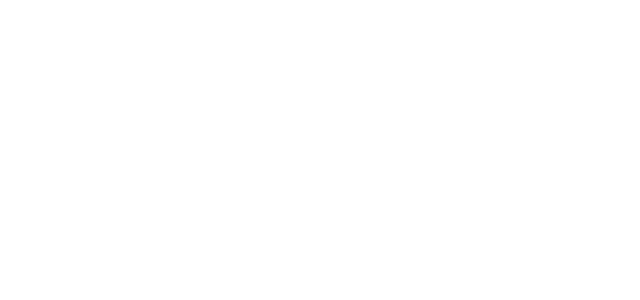
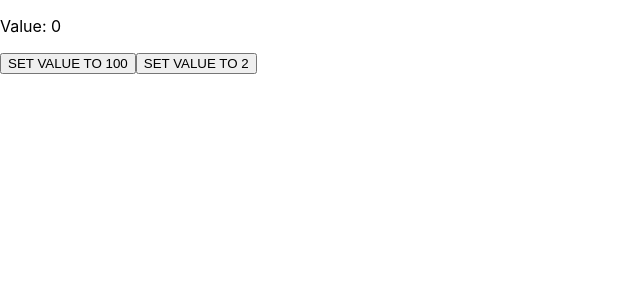
Before and after one commit to tjcchen/typescript-sharing, a React (Create React App) app in the folder src/reactapp/: page / in a window 1280 px wide. Shown: the top 300 px of the page, without its empty margins (0-640 px from the left). Built offline with nearby package versions, Linux system fonts and the light colour scheme.

Commit message:
feat: use ts context api

```diff
--- /dev/null
+++ b/src/reactapp/src/App3.tsx
@@ -0,0 +1,20 @@
+import { useContext } from 'react';
+import { InputValueContext } from './context/InputValueContext';
+
+function App3() {
+    const { state, dispatch } = useContext(InputValueContext);
+
+    return (
+        <>
+            <p>Value: { state.inputValue }</p>
+            <button onClick={() => dispatch({ type: 'SET_INPUT_VALUE_TO_100' })}>
+                SET VALUE TO 100
+            </button>
+            <button onClick={() => dispatch({ type: 'SET_INPUT_VALUE', payload: 2 })}>
+                SET VALUE TO 2
+            </button>
+        </>
+    );
+}
+
+export default App3;
--- a/src/reactapp/src/context/InputValueContext.ts
+++ /dev/null
@@ -1,29 +0,0 @@
-/**
- * TypeScript Context API
- * - Make a code snippet so you can reuse the code easily
- *
- * TypeScript Context API
- * - Create AppState and Action type
- * - Create type for the ProviderProps
- * - Add AppState and Action types to the reducer
- * - Optional: remove action destructuring
- * - Set AppState and Action types to createContext
- * - Assign Provider Props to Provider
- */
-
-import { createContext, useReducer } from "react";
-
-const initialState = {
-    inputValue: 0
-};
-
-const reducer = (state, action) => {
-
-
-};
-
-function InputValueProvider() {
-
-}
-
-export { InputValueProvider };
--- /dev/null
+++ b/src/reactapp/src/context/InputValueContext.tsx
@@ -0,0 +1,61 @@
+/**
+ * TypeScript Context API
+ * - Make a code snippet so you can reuse the code easily
+ *
+ * TypeScript Context API
+ * - Create AppState and Action type
+ * - Create type for the ProviderProps
+ * - Add AppState and Action types to the reducer
+ * - Optional: remove action destructuring
+ * - Set AppState and Action types to createContext
+ * - Assign Provider Props to Provider
+ */
+
+import React, { createContext, useReducer } from "react";
+
+const initialState = {
+    inputValue: 0
+};
+
+type AppState = typeof initialState;
+type Action =
+    | { type: 'SET_INPUT_VALUE', payload: number }
+    | { type: 'SET_INPUT_VALUE_TO_100' };
+
+interface InputProviderProps {
+    children: React.ReactNode;
+}
+
+const reducer = (state: AppState, action: Action) => {
+    switch (action.type) {
+        case 'SET_INPUT_VALUE':
+            return {
+                ...state,
+                inputValue: action.payload
+            };
+        case 'SET_INPUT_VALUE_TO_100':
+            return {
+                ...state,
+                inputValue: 100
+            };
+        default:
+            return state;
+    }
+};
+
+const InputValueContext = createContext<{
+    state: AppState;
+    dispatch: React.Dispatch<Action>
+}>({state: initialState, dispatch: () => {}});
+
+function InputValueProvider({ children }: InputProviderProps) {
+    const [state, dispatch] = useReducer(reducer, initialState);
+
+    return (
+        <InputValueContext.Provider value={{ state, dispatch }}>
+            { children }
+        </InputValueContext.Provider>
+    );
+}
+
+export { InputValueProvider, InputValueContext };
--- a/src/reactapp/src/index.tsx
+++ b/src/reactapp/src/index.tsx
@@ -4,9 +4,10 @@
 // import TypeScript from './util/typescript';
 // import InlineDocumentationJS from './util/InlineDocumentationJS';
 // import InlineDocumentationTS from './util/InlineDocumentationTS';
-import App from './App';
+// import App from './App';
 // import App1 from './App1';
 // import App2 from './App2';
+import App3 from './App3';
 import './index.css';
 import { InputValueProvider } from './context/InputValueContext';
 import reportWebVitals from './reportWebVitals';
@@ -28,7 +29,7 @@
 root.render(
     <React.StrictMode>
         <InputValueProvider>
-            <App />
+            <App3 />
         </InputValueProvider>
         {/* <App2 /> */}
         {/* <App1 /> */}
```
